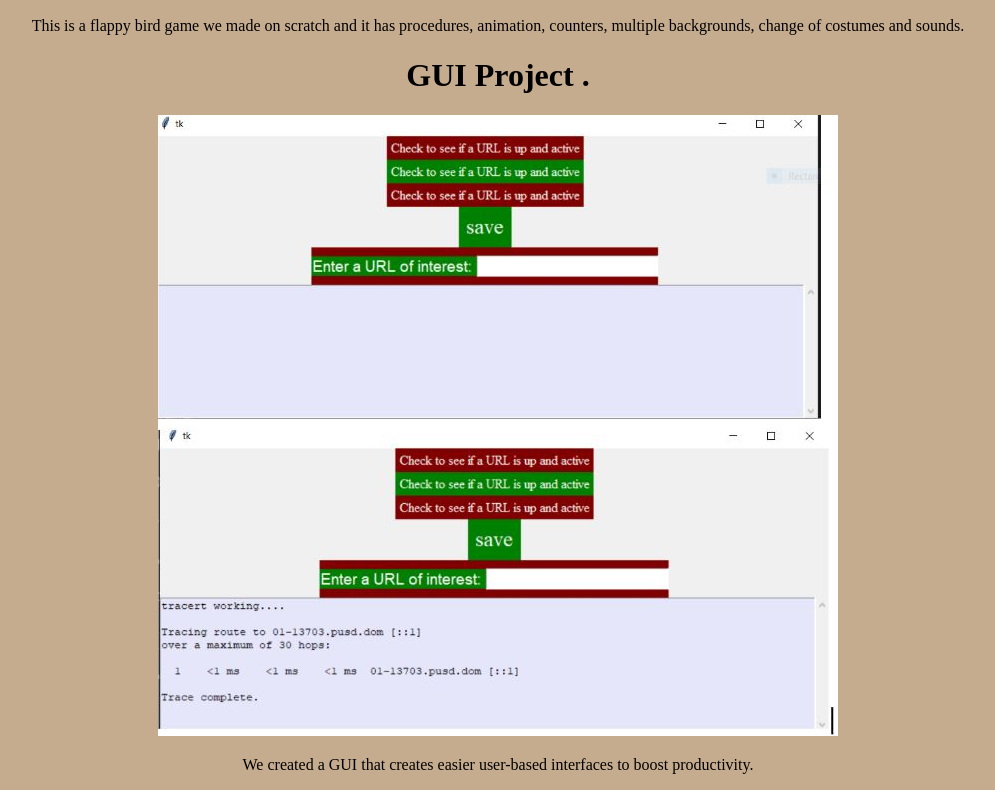
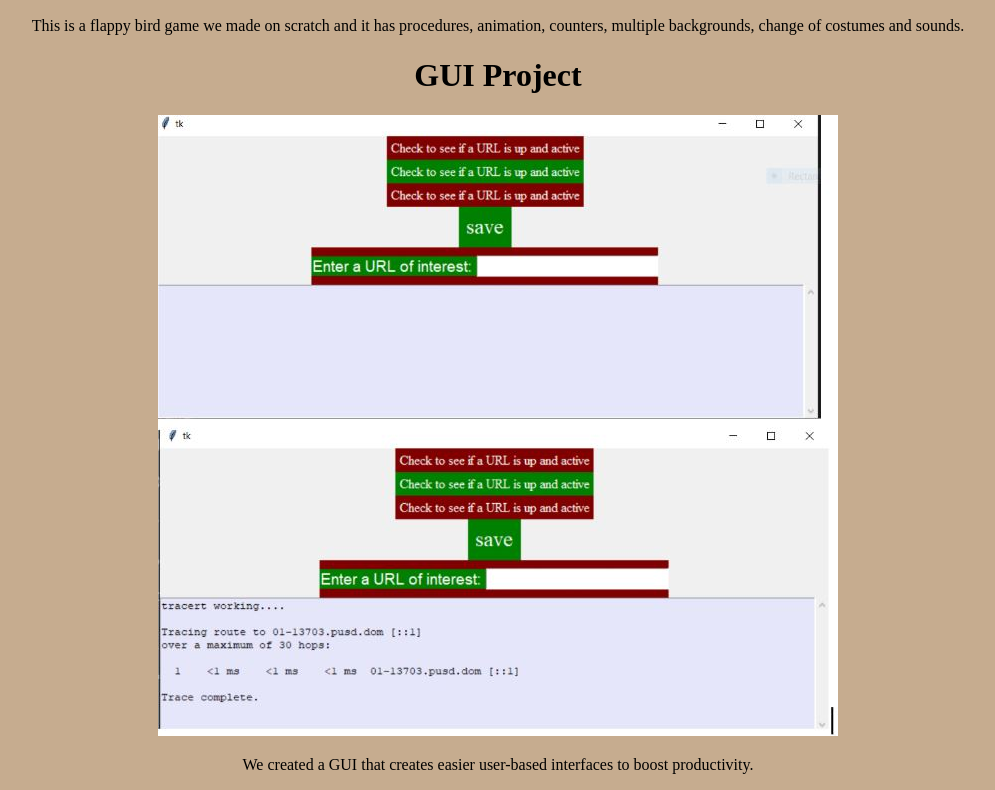
Before and after one commit to AnushreeM1/AnushreeM, a plain HTML site: page portfolio.html in a window 1280 px wide. Shown: the part 3490-4280 px from the top of the page, without its empty margins (142-1137 px from the left). Drawn offline with Linux system fonts and the light colour scheme.

Commit message:
Update portfolio.html

```diff
--- a/portfolio.html
+++ b/portfolio.html
@@ -36,7 +36,7 @@
       <br>
       <p> This is a flappy bird game we made on scratch and it has procedures, animation, counters, multiple backgrounds, change of costumes and sounds. </p>
 
-	    <h1>  GUI Project  .</h1>
+	    <h1>  GUI Project  </h1>
        <img src = "https://github.com/AnushreeM1/AnushreeM/blob/main/images/GUI.JPG?raw=true">
       <br>
       <p> We created a GUI that creates easier user-based interfaces to boost productivity. </p>
```
